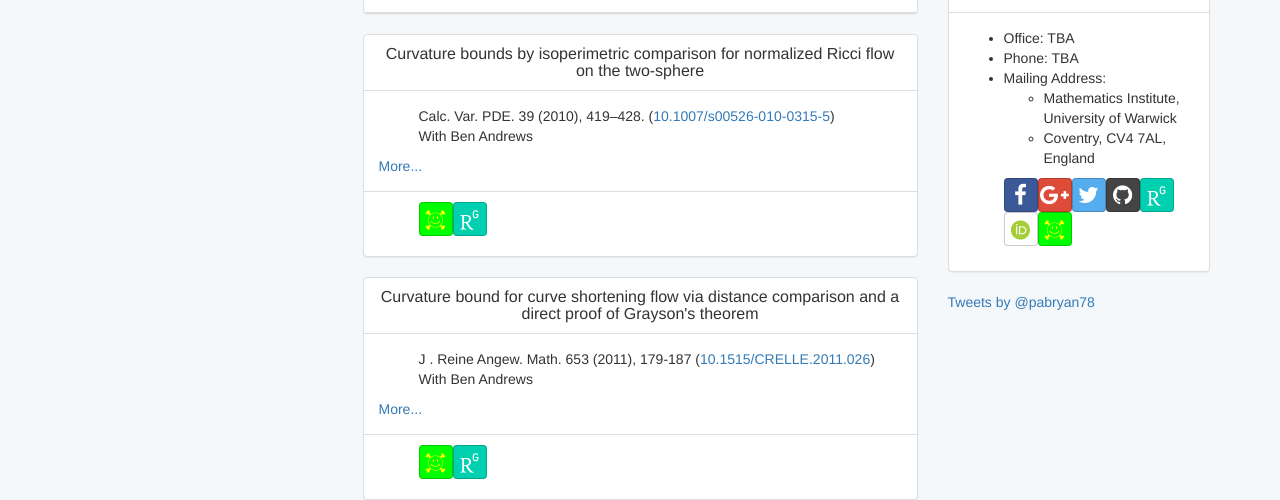
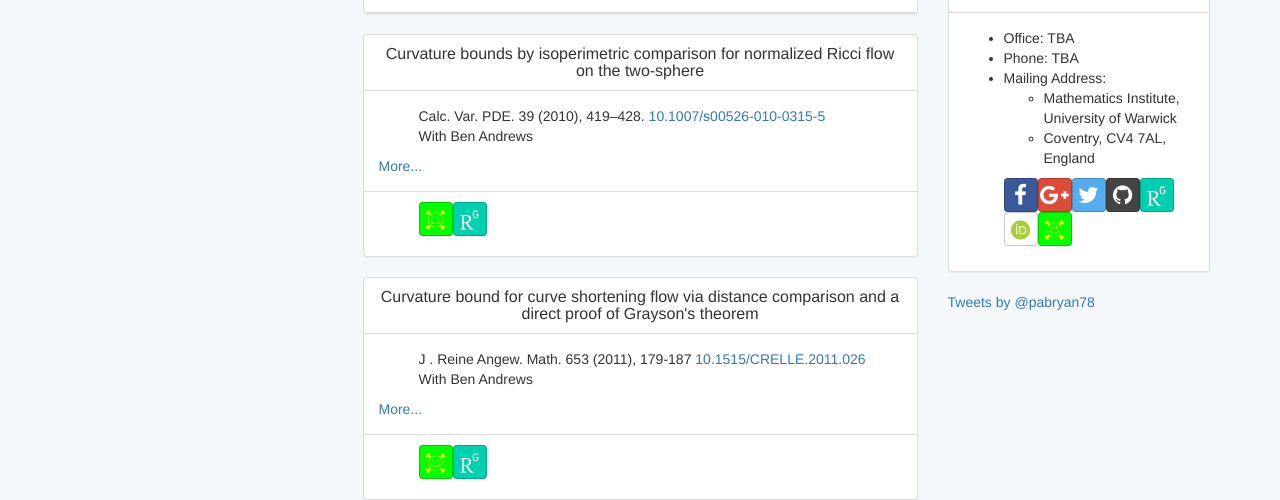
Before and after one commit to pabryan/pabryan.github.io, a Jekyll site: the page built from research/index.html, in a window 1280 px wide. Shown: the part 440-940 px from the top of the page. Built offline with Jekyll 4.4.1, drawn with Linux system fonts in a browser that asks for light colours; some web fonts are replaced; comment, search, counter and statistics services are not loaded.

Commit message:
Fixed post id and re-formatted doi link.

```diff
--- a/research/index.html
+++ b/research/index.html
@@ -20,13 +20,13 @@
   </div>
   <div class="panel-body">
     <ul>
-      <li>{{ post.journal }} (<a href="https://dx.doi.org/{{ post.doi }}" target="_blank">{{ post.doi}}</a>)</li>
+      <li>{{ post.journal }} <a href="https://dx.doi.org/{{ post.doi }}" target="_blank">{{ post.doi}}</a></li>
       {% unless post.collaborators == '' %}
       <li>With {{ post.collaborators | join }}</li>
       {% endunless %}
     </ul>
-    <a href="#abstract-{{ post.id }}" class="show-hide-abstract" data-toggle="collapse"><span class="show-more-less">More...</span></a>
-    <div id="abstract-{{ post.id }}" class="collapse">
+    <a href="#abstract-{{ post.paper-id }}" class="show-hide-abstract" data-toggle="collapse"><span class="show-more-less">More...</span></a>
+    <div id="abstract-{{ post.paper-id }}" class="collapse">
       {{ post.excerpt }}
     </div>
   </div>
```
